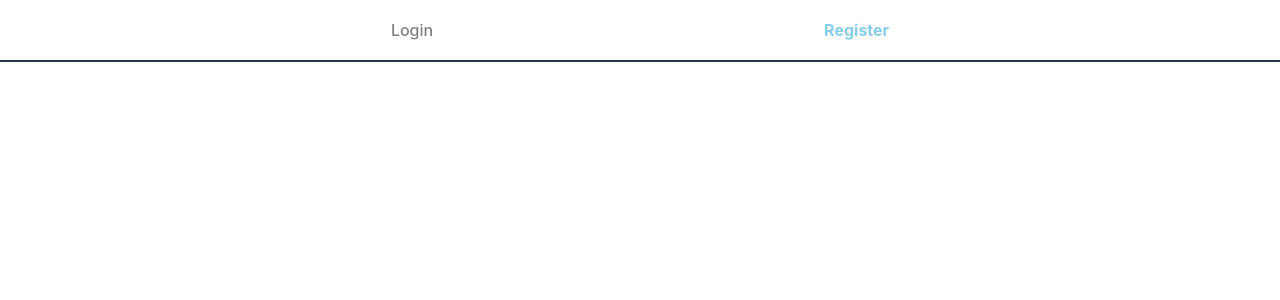
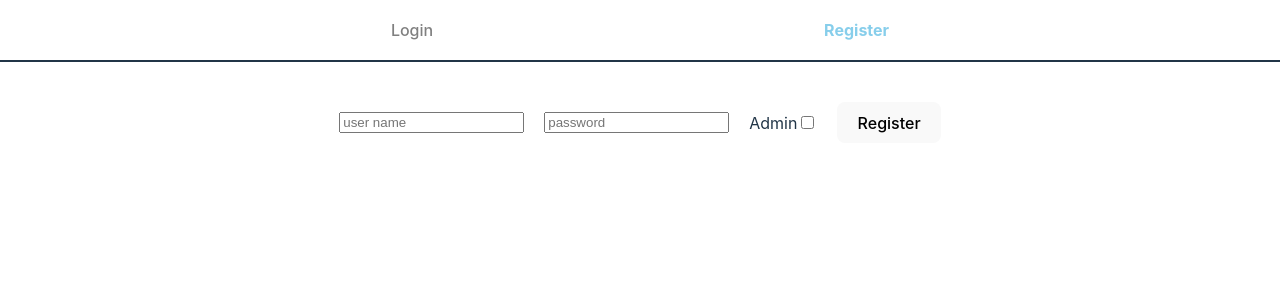
Before and after one commit to ShlomoSha/election_client, a React (Vite) app: page /register in a window 1280 px wide. Shown: the top 300 px of the page. Built offline with nearby package versions, Linux system fonts and the light colour scheme.

Commit message:
register components and css done

```diff
--- a/src/components/auth/Login.tsx
+++ b/src/components/auth/Login.tsx
@@ -23,7 +23,7 @@ export default function Login() {
   }, [])
 
   return (
-    <div>
+    <div className='login'>
       <input type="text" placeholder='user name' value={username} onChange={(e) => setUsername(e.target.value)} />
       <input type="password" placeholder='password' value={password} onChange={(e) => setPassword(e.target.value)} />
       <button onClick={() => dispatch(fetchLogin({username, password}))}>Login</button>
--- a/src/components/auth/Register.tsx
+++ b/src/components/auth/Register.tsx
@@ -1,19 +1,71 @@
-import { useEffect } from 'react'
-import { useAppSelector } from '../../redux/store'
-import { useNavigate } from 'react-router-dom'
+import { useEffect, useState } from "react";
+import { useAppSelector } from "../../redux/store";
+import { useNavigate } from "react-router-dom";
 
 export default function Register() {
-  const { user } = useAppSelector(state => state.user)
-  const navigate = useNavigate()
+  const { user } = useAppSelector((state) => state.user);
+
+  const [username, setUsername] = useState("");
+  const [password, setPassword] = useState("");
+  const [isAdmin, setIsAdmin] = useState(false);
+  const navigate = useNavigate();
+
+  const registerFetch = async () => {
+    try {
+      const newUser = {username, password, isAdmin}
+      const res = await fetch('http://localhost:2222/api/users/register', {
+        method: "post",
+        headers: {
+          'Content-Type': 'application/json'
+        },
+        body: JSON.stringify(newUser)
+      })
+      if (res.status != 201) {
+        setUsername("")
+        setPassword("")
+        setIsAdmin(false)
+        alert('You mossing something in data')
+        return
+      }
+      const data = await res.json()
+      navigate('/login')
+      return data
+  } catch (err) {
+    console.log(err)
+  }
+  };
 
   useEffect(() => {
     if (user?._id) {
-      navigate('/votes')
+      navigate("/votes");
     }
-  }, [])
+  }, []);
+
   return (
     <div>
-
+      <div className="login">
+        <input
+          type="text"
+          placeholder="user name"
+          value={username}
+          onChange={(e) => setUsername(e.target.value)}
+        />
+        <input
+          type="password"
+          placeholder="password"
+          value={password}
+          onChange={(e) => setPassword(e.target.value)}
+        />
+        <label>
+          Admin
+          <input
+            type="checkbox"
+            onChange={(e) => setIsAdmin(e.target.checked)}
+            checked={isAdmin}
+          />
+        </label>
+        <button onClick={registerFetch}>Register</button>
+      </div>
     </div>
-  )
+  );
 }
--- a/src/index.css
+++ b/src/index.css
@@ -86,28 +86,38 @@ color: gray;
   font-weight: bold;
 }
 
+.login {
+  width: 100vw;
+  margin-top: 30px;
+  display: flex;
+  justify-content: center;
+  align-items: center;
+}
+
+.login > * {
+  margin: 10px;
+}
+
 .votes {
   width: 100vw;
-  height: 200px;
+  height: 300px;
   display: flex;
-  justify-content: center;
+  justify-content: space-around;
 }
 
 .card {
   height: 100%;
   width: 20%;
-  margin: auto;
   display: flex;
+  justify-content: center;
   flex-direction: column;
-
 }
 
 h2 {
-  margin: auto;
+  text-align: center;
 }
 
 img {
-  height: 150px;
-  width: 150px;
+  height: 70%;
   margin: auto;
 }
--- a/src/redux/slice/userSlice.ts
+++ b/src/redux/slice/userSlice.ts
@@ -30,27 +30,6 @@ export const fetchLogin = createAsyncThunk('user/login',
     }
 )
 
-const fetchRegister = createAsyncThunk('user/register',
-    async (user: {username:string, password: string, isAdmin: boolean}, thunkApi) => {
-        try {
-            const res = await fetch('http://localgost:2222/api/users/register', {
-              method: "post",
-              headers: {
-                'Content-Type': 'aplication/json'
-              },
-              body:JSON.stringify(user)
-            })
-            if (res.status != 200) {
-                thunkApi.rejectWithValue("Can't create new user, please try again")
-            }
-            const data = await res.json()
-            thunkApi.rejectWithValue(data)
-        } catch (err) {
-            thunkApi.rejectWithValue(err)
-        }
-    }
-)
-
 const userSlice = createSlice({
     name: "user",
     initialState,
```
